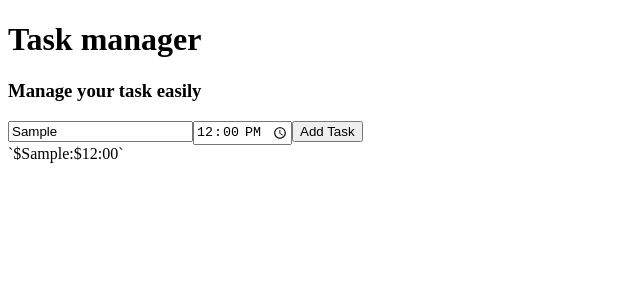
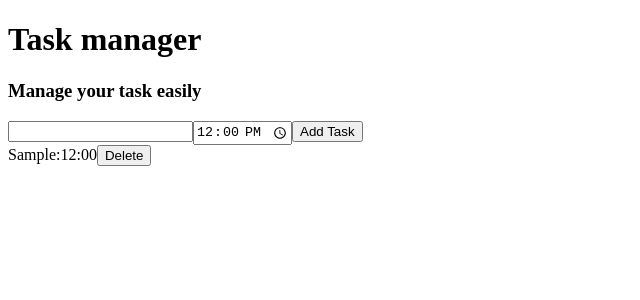
Before and after one commit to Akshatsahu01/Task-manager, a React app in the folder frontend/: page / in a window 1280 px wide. Both pictures are taken after typing "Sample" into the empty fields and a click on the button "Add Task". Shown: the top 300 px of the page, without its empty margins (0-640 px from the left). Built offline with nearby package versions, Linux system fonts and the light colour scheme; the HTML template or start-up script is replaced by a standard one.

Commit message:
feat:added delete functionality

```diff
--- a/frontend/src/App.jsx
+++ b/frontend/src/App.jsx
@@ -11,6 +11,13 @@ function App(){
 
     }
     )
+    setInput("")
+    setTime("12:00")
+  }
+  function deleteTask(key){
+    let temp={...task}
+    delete temp[key]
+    setTasks(temp)
   }
 
   return(<>
@@ -23,9 +30,15 @@ function App(){
 
         return <div key={key}>
 
-          `${key}:${value}`
+          {`${key}:${value}`}
+          <button onClick={()=>deleteTask(key)} >Delete</button>
         </div>
-      }):"No task added yet"}
+      }):
+      <div>
+        "No task added yet"
+
+      </div>
+}
 
   </>)
 }
```
